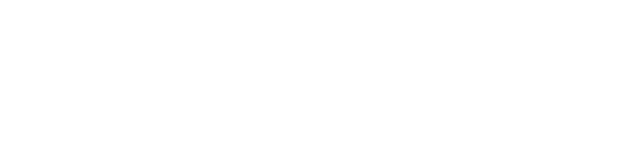
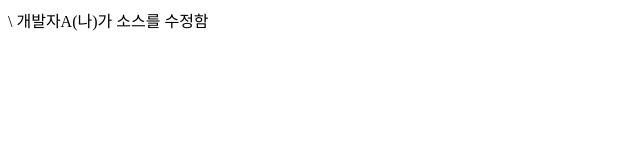
Before and after one commit to coq-j01/git-blog, a plain HTML site: page index.html in a window 1280 px wide. Shown: the whole page, without its empty margins (0-640 px from the left). Drawn offline with Linux system fonts and the light colour scheme.

Commit message:
Update index.html

```diff
--- a/index.html
+++ b/index.html
@@ -3,5 +3,7 @@
   <head>
     <title>index.html</title>
   </head>
-  <body></body>
+  <body>
+    \ 개발자A(나)가 소스를 수정함
+  </body>
 </html>
```
